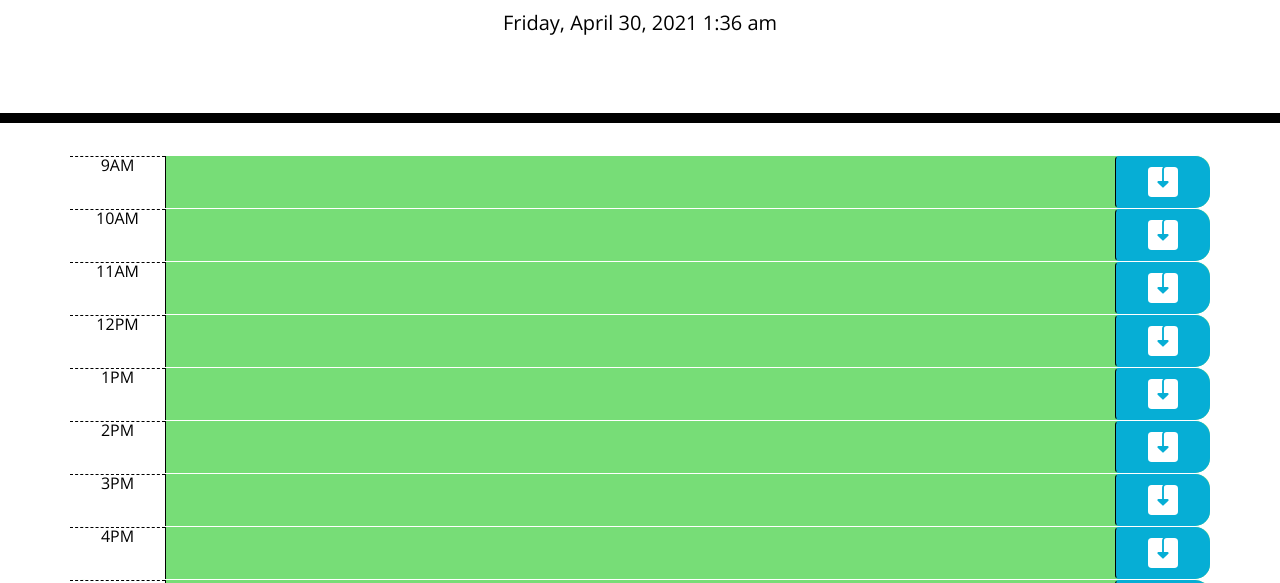
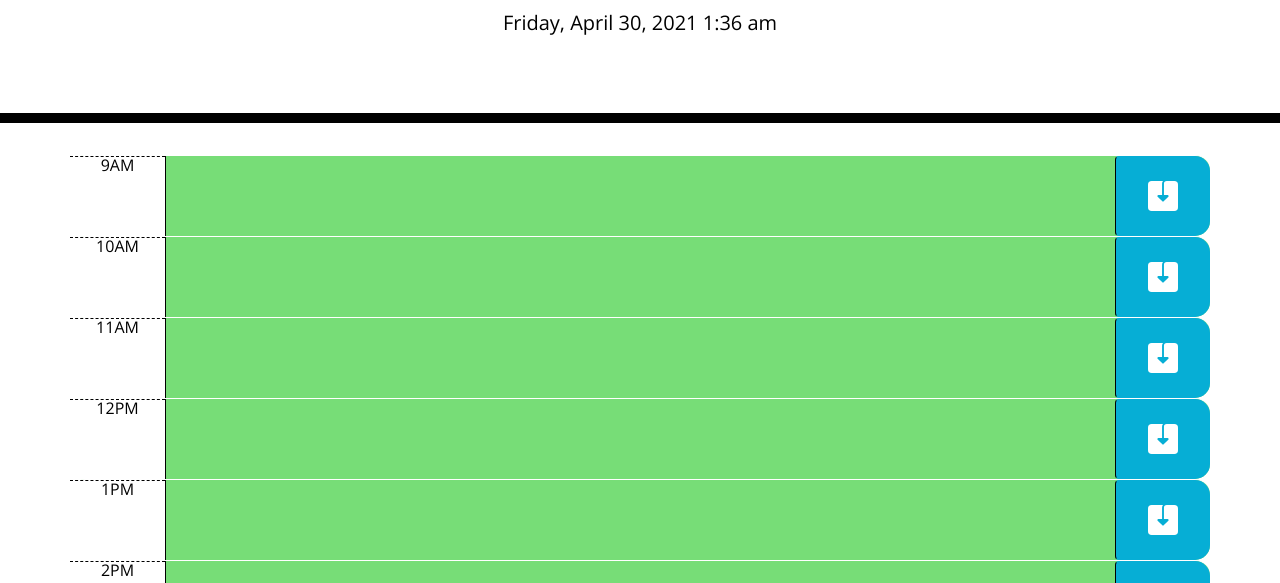
Before and after one commit to jocelynrem/work-day-scheduler, a plain HTML site: page index.html in a window 1280 px wide. Shown: the part 181-764 px from the top of the page. Drawn offline with nearby package versions, Linux system fonts and the light colour scheme.

Commit message:
height change in CSS

```diff
--- a/style.css
+++ b/style.css
@@ -23,6 +23,7 @@ textarea {
 
 .description {
   white-space: pre-wrap;
+  height: 80px;
 }
 
 .time-block {
@@ -31,8 +32,6 @@ textarea {
 }
 
 .row {
-  /* white-space: pre-wrap; */
-  /* height: 80px; */
   border-top: 1px solid white;
 }
 
```
